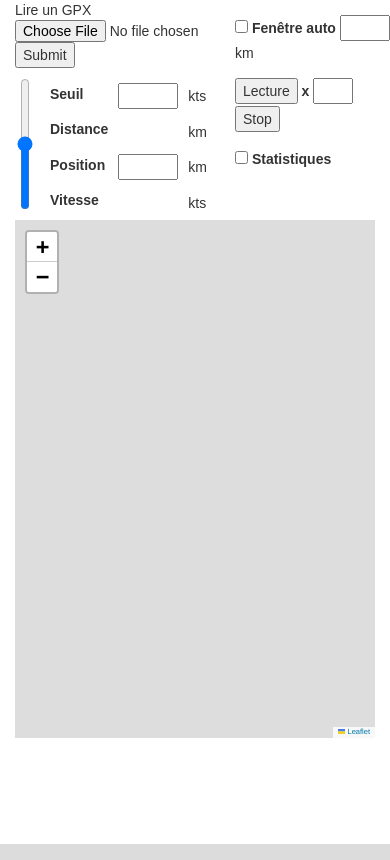
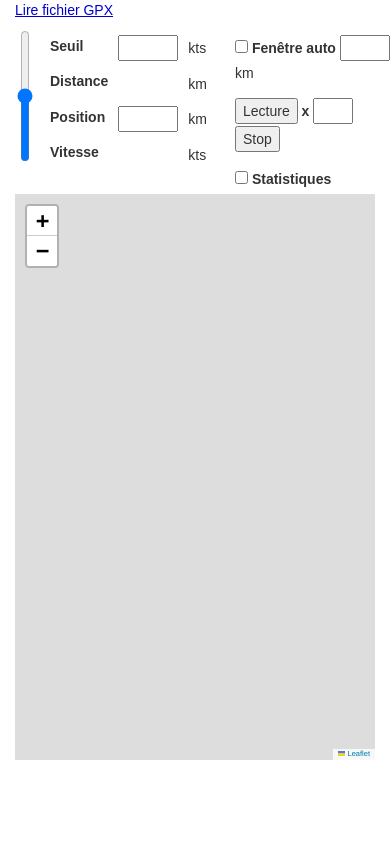
Before and after one commit to jeeve/greduvent, a PHP site: page /sensations/visu-gpx/visu-gpx.php in a window 390 px wide. Run offline with PHP 8.4, Linux system fonts and the light colour scheme; some libraries are stand-ins or nearby versions.

Commit message:
lien lire gpx

```diff
--- a/sensations/visu-gpx/visu-gpx.css
+++ b/sensations/visu-gpx/visu-gpx.css
@@ -5,6 +5,25 @@ body {
 
 td {
   padding: 5px;
+}
+
+#lire-gpx {
+  text-decoration: underline;
+  color:mediumblue;
+  cursor: pointer;
+}
+
+#upload {
+  border: 3px solid rgb(110, 110, 112);
+  border-radius: 5px;
+  padding: 3px;
+  margin-top: 2px;
+  width: 280px;
+  display: none;
+}
+
+#upload input[type="submit"] {
+  margin-top: 5px;
 }
 
 #map {
--- a/sensations/visu-gpx/visu-gpx.js
+++ b/sensations/visu-gpx/visu-gpx.js
@@ -165,7 +165,7 @@ function initParametres() {
   $("#vitesse").text("0.00");
   $("#rapidite").val("1");
   $("#fenetre-auto").prop("checked", true);
-  $("#fenetre-largeur").val("5.000");
+  $("#fenetre-largeur").val("2.000");
 }
 
 if (getParameterByName("url") != "") {
@@ -257,6 +257,10 @@ function dessineTrace() {
 
   dessineStats();
 }
+
+$("#lire-gpx").click(function () {
+  $("#upload").toggle();
+})
 
 if ($("#stats #calcule").prop("checked")) {
   dessineStats();
--- a/sensations/visu-gpx/visu-gpx.php
+++ b/sensations/visu-gpx/visu-gpx.php
@@ -17,13 +17,16 @@
                     <div id="control">
                         <div class="row">
                             <div class="col-xs-6 col-sm-6 col-md-12">
-
-                                <form enctype="multipart/form-data" action="fileupload.php" method="post">
+                                <span id="lire-gpx">Lire fichier GPX</span>
+                                <form id="upload" enctype="multipart/form-data" action="fileupload.php" method="post">
                                     <input type="hidden" name="MAX_FILE_SIZE" value="10000000" />
-                                    Lire un GPX<input type="file" name="monfichier" accept=".gpx" />
+                                    <input type="file" name="monfichier" accept=".gpx" />
                                     <input type="submit" />
                                 </form>
-
+                            </div>
+                        </div>
+                        <div class="row">
+                            <div class="col-xs-6 col-sm-6 col-md-12">
                                 <div id="reglages">
                                     <div class="slider-wrapper">
                                         <input type="range" id="curseur" min="0" max="100" step="any">
```
